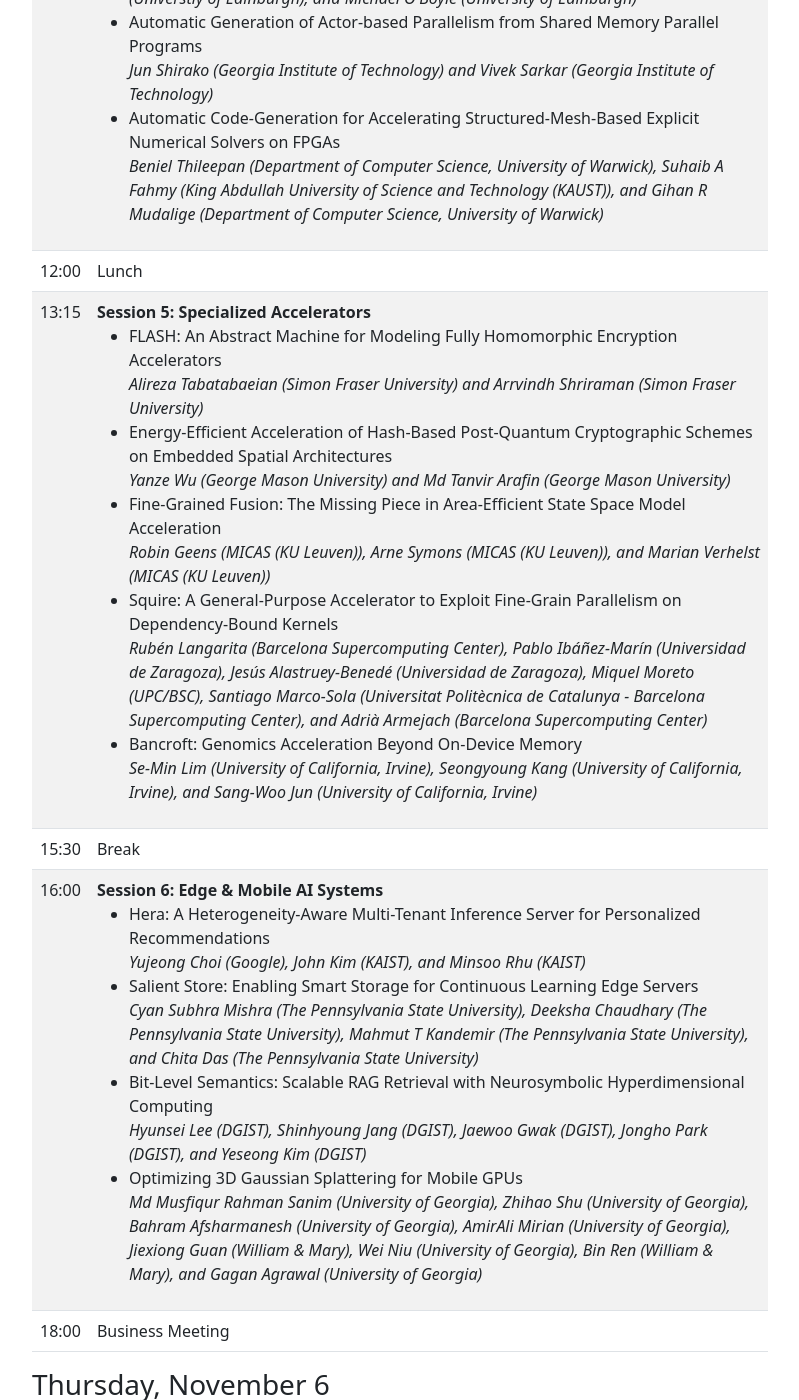
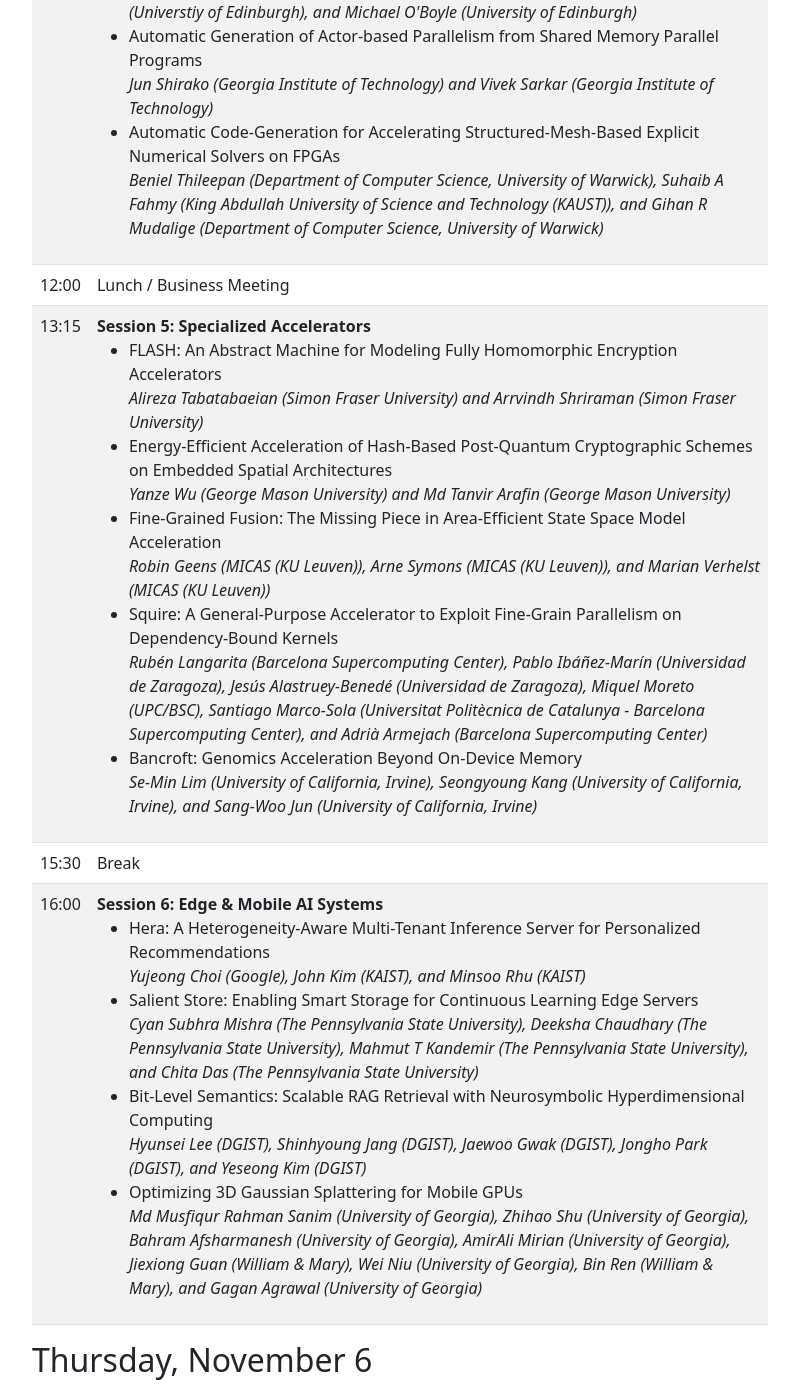
Before and after one commit to pact2025/pact2025.github.io, a Jekyll site: the page built from program/index.md, in a window 1280 px wide and 1400 px high, scrolled down 3268 px. Shown: the whole window, without its empty margins (50-849 px from the left). Built offline with Jekyll 4.4.1, drawn with Linux system fonts in a browser that asks for light colours.

```diff
--- a/program/index.md
+++ b/program/index.md
@@ -19,7 +19,7 @@ show_sidebar: true
 
 
 
-### Monday, November 3 <a id="wt-day1"></a>
+## Monday, November 3 <a id="wt-day1"></a>
 
 <table class="table table-striped">
 	<thead>
@@ -64,7 +64,7 @@ show_sidebar: true
 
 
 
-### Tuesday, November 4 <a id="conf-day1"></a>
+## Tuesday, November 4 <a id="conf-day1"></a>
 
 <table class="table table-striped">
 	<thead>
@@ -131,7 +131,7 @@ show_sidebar: true
 
 
 
-### Wednesday, November 5 <a id="conf-day2"></a>
+## Wednesday, November 5 <a id="conf-day2"></a>
 
 <table class="table table-striped">
 	<thead>
@@ -184,17 +184,11 @@ show_sidebar: true
 {% include session6.html %}
 
 	</tr>
-	<tr>
-		<td>18:00</td>
-
-		<td>Business Meeting</td>
-
-	</tr>
 </table>
 
 
 
-### Thursday, November 6 <a id="conf-day3"></a>
+## Thursday, November 6 <a id="conf-day3"></a>
 
 <table class="table table-striped">
 	<thead>
```
Also changed, not shown: other parts of program/index.md (+1 -1 lines).
